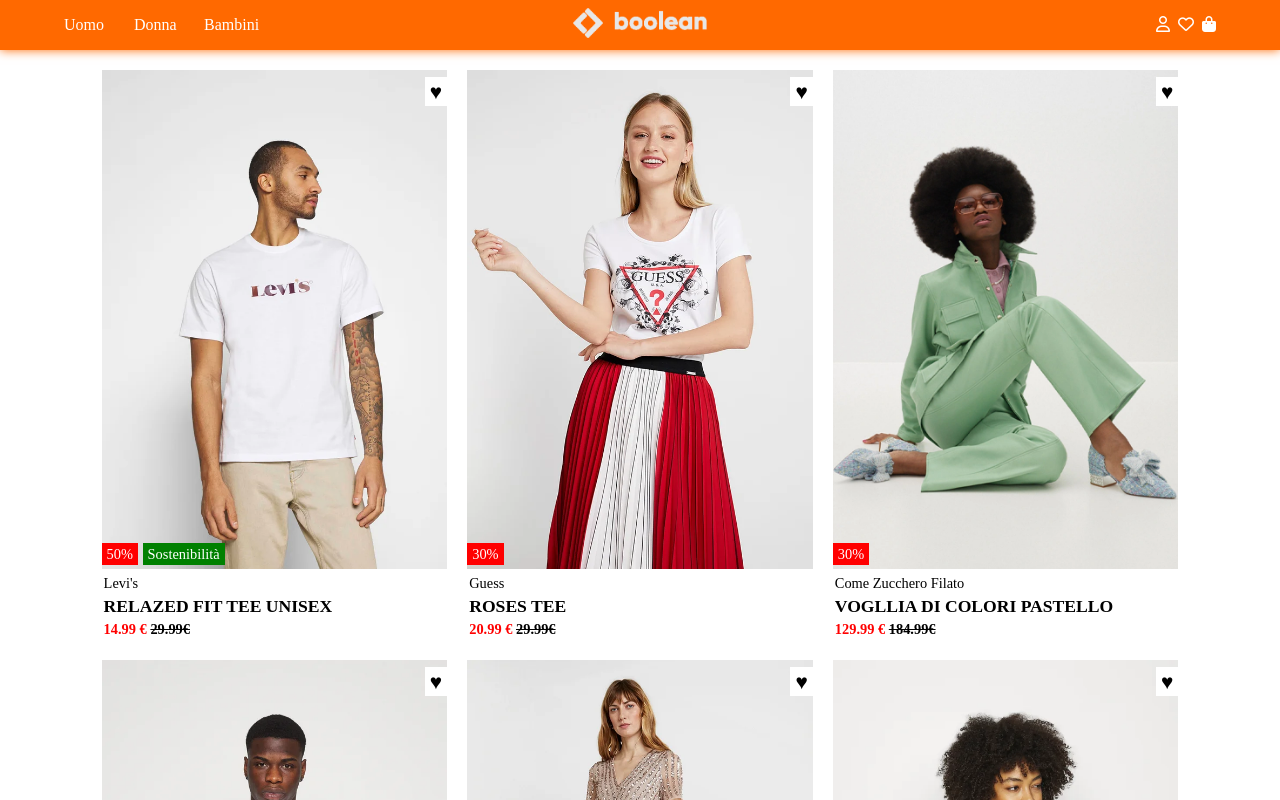
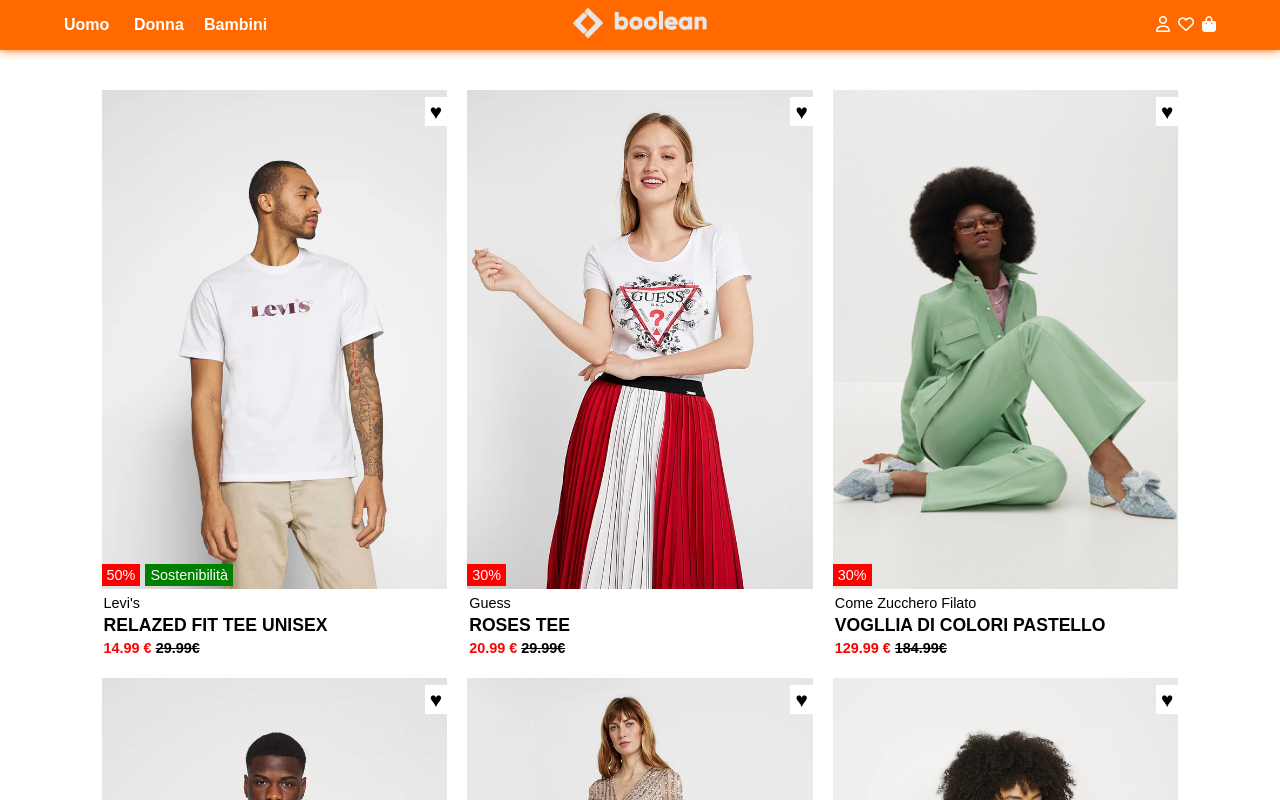
Before and after one commit to franedsandi/html-css-boolando, a plain HTML site: page index.html in a window 1280 px wide. Shown: the top 800 px of the page. Drawn offline with Linux system fonts and the light colour scheme.

Commit message:
fix (main) : padding top

```diff
--- a/css/style.css
+++ b/css/style.css
@@ -3,6 +3,9 @@
   margin: 0;
   padding: 0;
   box-sizing: border-box;
+}
+body{
+  font-family: Arial, Helvetica, sans-serif;
 }
 .p-fixed{
   position: fixed;
@@ -59,6 +62,7 @@
 }
 .menu{
   width: 180px;
+  font-weight: bold;
 }
 .submenu{
   width: 180px;
@@ -74,9 +78,12 @@
   width: 100%;
   height: 30px;
 }
+header nav ul a:hover{
+  text-decoration: underline;
+}
 /* main */
 main .container{
-  padding: 60px 0px 0px;
+  padding: 80px 0px 0px;
   justify-content: center;
   margin-bottom: 20px;
 }
```
